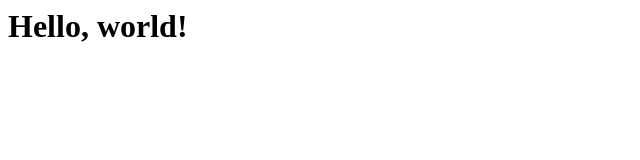
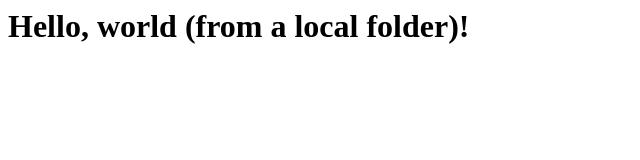
Before and after one commit to aswroma3/asw, a plain HTML site: page projects/asw-880-docker/b-apache-http-server/www/index.html in a window 1280 px wide. Shown: the whole page, without its empty margins (0-640 px from the left). Drawn offline with Linux system fonts and the light colour scheme.

Commit message:
Aggiornato progetto asw-880-docker

```diff
--- a/projects/www/index.html
+++ b/projects/asw-880-docker/b-apache-http-server/www/index.html
@@ -4,6 +4,6 @@
 </head>
 
 <body>
-  <h1>Hello, world!</h1>
+  <h1>Hello, world (from a local folder)!</h1>
 </body>
 </html>
```
Also changed, not shown: projects/asw-880-docker/c-data-volume/www/index.html (+1 -1 lines), projects/asw-880-docker/d-whalesay/LEGGIMI.txt (added), projects/asw-880-docker/www sta nella cartella projects.txt (deleted), 10 other files.
